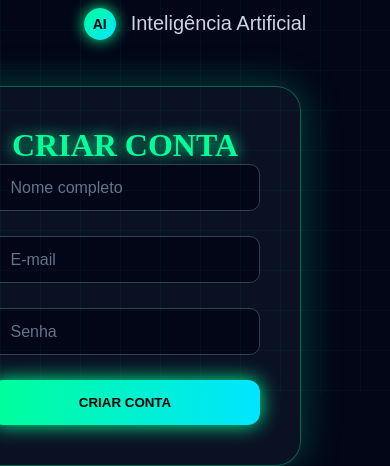
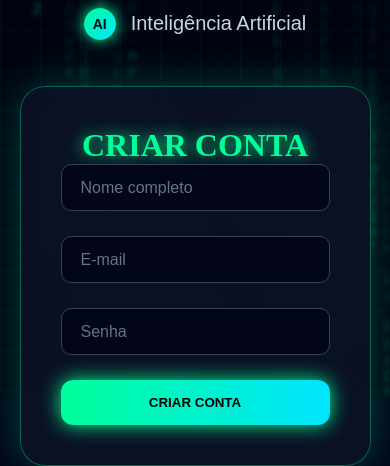
Before and after one commit to samuelbarrosti/projetodevclub2, a website: page cadastro.html in a window 390 px wide. Shown: the part 450-916 px from the top of the page. Drawn offline with Linux system fonts and the light colour scheme.

Commit message:
ajuste responsividade pagina cadastro luzes matrix

```diff
--- a/cadastro.css
+++ b/cadastro.css
@@ -25,22 +25,19 @@ body{
 
 /* MATRIX */
 
-#matrix{
+#matrix {
+    position: fixed;
+    inset: 0;
 
-    position:fixed;
+    width: 100vw;
+    height: 100vh;
 
-    inset:0;
+    z-index: 0;
 
-    width:100%;
+    filter: blur(2px);
+    opacity: 0.35;
 
-    height:100%;
-
-    z-index:-2;
-
-    filter:blur(4px);
-
-    opacity:.35;
-
+    pointer-events: none;
 }
 
 
@@ -54,6 +51,7 @@ body::after{
     position:fixed;
 
     inset:0;
+    z-index: 1;
 
     background-image:
 
@@ -73,6 +71,8 @@ body::after{
 
     pointer-events:none;
 
+
+
 }
 
 
@@ -80,18 +80,16 @@ body::after{
 
 .container{
 
-    width:90%;
+    position: relative;
+    z-index: 2;
 
-    max-width:1200px;
+    width: 90%;
+    max-width: 1200px;
 
-    display:flex;
-
-    justify-content:center;
-
-    align-items:center;
-
-    gap:100px;
-
+    display: flex;
+    justify-content: center;
+    align-items: center;
+    gap: 100px;
 }
 
 
@@ -355,8 +353,8 @@ transform:translateX(0);
 
 
 
-    animation:entradaForm 1s ease;
-    transform:translateX(-70px);
+    animation: entradaForm 1s ease forwards;
+
 
 }
 
--- a/cadastro.html
+++ b/cadastro.html
@@ -5,9 +5,13 @@
 
     <meta charset="UTF-8">
 
+    <meta name="viewport" content="width=device-width, initial-scale=1.0">
+
     <link rel="stylesheet" href="cadastro.css">
     <link rel="icon" type="image/png" href="./devclub.jpg">
     <title>Cadastro</title>
+
+
 
 </head>
 
@@ -135,6 +139,7 @@ CRIAR CONTA
                     CRIAR CONTA
                 </button>
 
+            </form>
 
         </div>
 
--- a/cadastro.js
+++ b/cadastro.js
@@ -1,98 +1,159 @@
+// ===============================
+// FORMULÁRIO DE CADASTRO
+// ===============================
+
 const formulario = document.querySelector("form");
 
-
+if (formulario) {
   formulario.addEventListener("submit", async (e) => {
-
     e.preventDefault();
 
+    const nomeInput = document.querySelector(
+      'input[type="text"]'
+    );
 
-    // pegar valores dos campos
-    const nome = document.querySelector(
-        'input[type="text"]'
-    ).value;
+    const emailInput = document.querySelector(
+      'input[type="email"]'
+    );
 
+    const senhaInput = document.querySelector(
+      'input[type="password"]'
+    );
 
-    const email = document.querySelector(
-        'input[type="email"]'
-    ).value;
+    const nome = nomeInput.value.trim();
+    const email = emailInput.value.trim();
+    const senha = senhaInput.value.trim();
 
-
-
-    // validação simples
-    if(nome === "" || email === ""){
-
+    if (nome === "" || email === "" || senha === "") {
       alert("Preencha todos os campos!");
-
       return;
-
     }
 
-
-
     try {
-
-
       const resposta = await fetch(
         "http://localhost:3000/cadastro",
         {
-
           method: "POST",
 
           headers: {
-
             "Content-Type": "application/json"
-
           },
 
-
           body: JSON.stringify({
-
             nome: nome,
-
-                    email: email
-
+            email: email,
+            senha: senha
           })
-
         }
       );
 
-
-
       const dados = await resposta.json();
 
-
-
-        if(resposta.ok){
-
-
-            // cadastro enviado e email disparado
+      if (resposta.ok) {
         window.location.href = "confirmacao.html";
-
-
       } else {
-
-
         alert(
           dados.erro || "Erro ao criar cadastro"
         );
-
-
       }
-
-
-
-    } catch(error){
-
-
-        console.log("Erro:", error);
-
+    } catch (error) {
+      console.error("Erro:", error);
 
       alert(
         "Não foi possível conectar ao servidor. Verifique se o Node está ligado."
       );
-
-
+    }
+  });
 }
 
 
-});
+// ===============================
+// EFEITO MATRIX
+// ===============================
+
+const canvas = document.getElementById("matrix");
+
+if (canvas) {
+  const ctx = canvas.getContext("2d");
+
+  const tamanhoFonte = 16;
+
+  let colunas = 0;
+  let gotas = [];
+  let intervaloMatrix;
+
+  function ajustarMatrix() {
+    const largura = window.innerWidth;
+    const altura = window.innerHeight;
+
+    canvas.width = largura;
+    canvas.height = altura;
+
+    colunas = Math.ceil(
+      largura / tamanhoFonte
+    );
+
+    gotas = Array(colunas).fill(1);
+  }
+
+  function desenharMatrix() {
+    ctx.fillStyle =
+      "rgba(2, 6, 23, 0.08)";
+
+    ctx.fillRect(
+      0,
+      0,
+      canvas.width,
+      canvas.height
+    );
+
+    ctx.fillStyle = "#00ff99";
+    ctx.font =
+      `${tamanhoFonte}px monospace`;
+
+    for (
+      let indice = 0;
+      indice < gotas.length;
+      indice++
+    ) {
+      const caractere =
+        String.fromCharCode(
+          33 +
+          Math.floor(Math.random() * 94)
+        );
+
+      const x =
+        indice * tamanhoFonte;
+
+      const y =
+        gotas[indice] * tamanhoFonte;
+
+      ctx.fillText(
+        caractere,
+        x,
+        y
+      );
+
+      if (
+        y > canvas.height &&
+        Math.random() > 0.975
+      ) {
+        gotas[indice] = 0;
+      }
+
+      gotas[indice]++;
+    }
+  }
+
+  ajustarMatrix();
+
+  intervaloMatrix = setInterval(
+    desenharMatrix,
+    45
+  );
+
+  window.addEventListener(
+    "resize",
+    ajustarMatrix
+  );
+}
```
Lines whose indentation alone changed are shown as unchanged.
